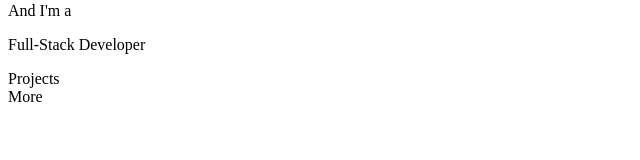
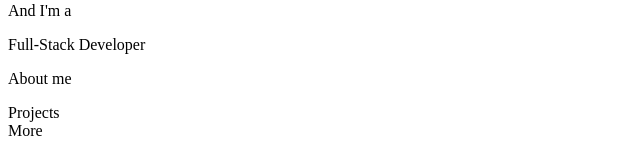
Before and after one commit to JakeDavisCodes/JakeDavisCodes.github.io, a React app: page / in a window 1280 px wide. Shown: the part 218-378 px from the top of the page, without its empty margins (0-640 px from the left). Built offline with nearby package versions, Linux system fonts and the light colour scheme; the HTML template or start-up script is replaced by a standard one.

Commit message:
Section Text

```diff
--- a/client/src/components/About/index.jsx
+++ b/client/src/components/About/index.jsx
@@ -17,6 +17,7 @@ function About({ theme }) {
       <p>Hello,</p>
       <p>My name is Jake</p>
       <HackerText theme={theme} textArray={textArray} />
+      <p className="tiny_text section_text">About me</p>
     </div>
   );
 }
```
Also changed, not shown: 1 other file (tests, documents, lock files or other folders).
